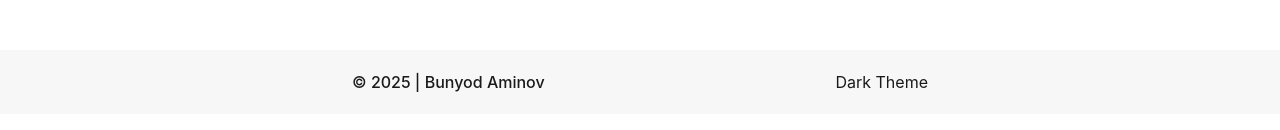
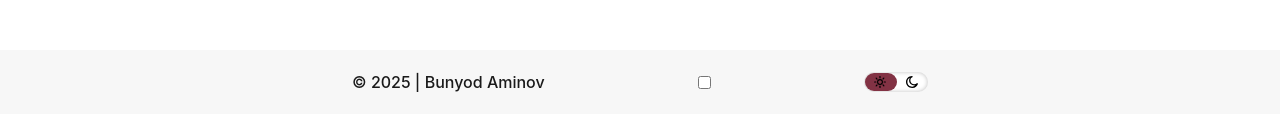
Before and after one commit to billdogg05/portfolio, a React (Vite) app: page / in a window 1280 px wide. Shown: the part 510-640 px from the top of the page. Built offline with nearby package versions, Linux system fonts and the light colour scheme.

Commit message:
dark mode toggle function is added in footer with proper styling

```diff
--- a/src/components/Footer.jsx
+++ b/src/components/Footer.jsx
@@ -1,15 +1,43 @@
+import React, {useEffect, useState} from 'react';
+
+import lightModeIcon from '../assets/icons/light.svg'
+import darkModeIcon from '../assets/icons/dark.svg'
 
 function Footer() {
-    const toggleTheme = () => {
-        document.documentElement.classList.toggle("dark");
+
+    const [isDarkMode, setIsDarkMode] = useState(() => {
+        return localStorage.getItem("theme") === "dark";
+    });
+
+    useEffect(() => {
+        const root = document.documentElement;
+
+        if (isDarkMode) {
+            root.classList.add('dark');
+            localStorage.setItem('theme', 'dark');
+        } else {
+            root.classList.remove('dark');
+            localStorage.setItem('theme', 'light');
+        }
+    }, [isDarkMode]);
+
+    function handleThemeChange() {
+        setIsDarkMode(prev => !prev);
     }
+
 
 
     return (
         <footer className="bg-surface ">
             <div className="my-container py-5 flex justify-between items-center">
                 <p className="font-medium">&copy; {new Date().getFullYear()} | Bunyod Aminov</p>
-                <div onClick={toggleTheme} className="cursor-pointer">{document.documentElement.classList.contains("dark") ? "Light Theme" : "Dark Theme"}</div>
+                <input type="checkbox" id="check" value={isDarkMode} onChange={handleThemeChange} className='peer' />
+                <label htmlFor="check" className="w-16 h-5 bg-bg rounded-full shadow-inner cursor-pointer flex justify-around items-center relative duration-300
+                before:absolute before:content-[''] before:bg-primary before:w-8 before:h-4.5 before:rounded-full before:top-0 before:left-0 before:m-px before:z-10 before:duration-300
+                peer-checked:before:translate-x-7.5">
+                    <img src={lightModeIcon} alt="light" className='w-3 z-20' />
+                    <img src={darkModeIcon} alt="dark" className='w-3 z-20' />
+                </label>
             </div>
         </footer>
     );
--- a/src/index.css
+++ b/src/index.css
@@ -7,13 +7,15 @@
   --color-text: #1A1A1A;
   --color-link-hover: #823244;
   --color-heading: #000000;
+  --color-shadow: rgba(0, 0, 0, 0.25);
 
   --font-sans: "Inter", system-ui, sans-serif;
 
   /* shadow X:0 Y:4 Blur:4 */
-  --shadow-bottom: 0 4px 4px rgba(0, 0, 0, 0.25);
+  --shadow-bottom: 0 4px 4px var(--color-shadow);
   /* shadow X:0 Y:2 Blur:8 */
-  --shadow-card: 0 2px 8px rgba(0, 0, 0, 0.25);
+  --shadow-card: 0 2px 8px var(--color-shadow);
+  --shadow-inner: inset 0 0 4px var(--color-shadow);
 }
 
 :root.dark {
@@ -23,11 +25,12 @@
   --color-text: #F7F7F7;
   --color-link-hover: #E9BF70;
   --color-heading: #FFFFFF;
+  --color-shadow: rgba(255, 255, 255, 0.2);
 }
 
 @layer base {
   body {
-    @apply bg-bg text-text font-sans;
+    @apply bg-bg text-text font-sans transition-colors duration-300;
   }
 
   h1, h2 {
```
